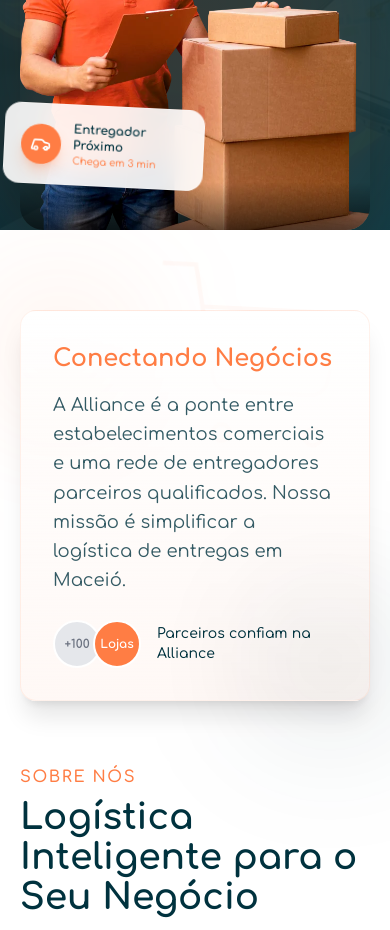
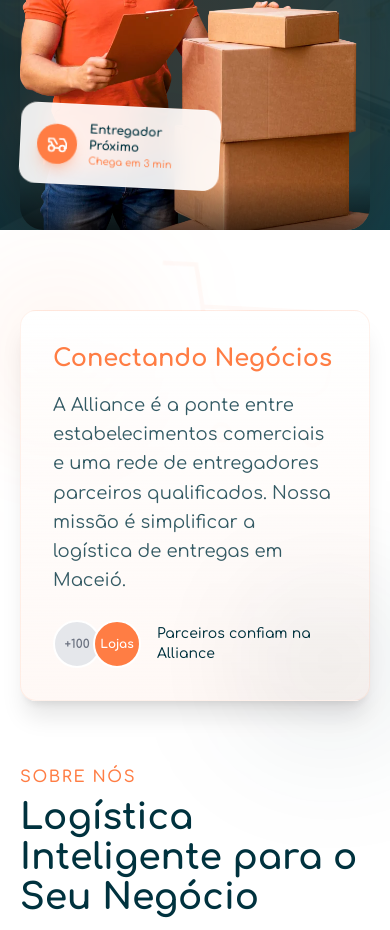
Before and after one commit to criaappoficial/alliance-entregas-website, a React (Vite) app: page / in a window 390 px wide. Shown: the part 900-1830 px from the top of the page. Built offline with nearby package versions, Linux system fonts and the light colour scheme.

Commit message:
alinhamento da animacao maior do hero

```diff
--- a/src/components/Hero.tsx
+++ b/src/components/Hero.tsx
@@ -74,7 +74,7 @@ export const Hero = () => {
             <div className="absolute left-0 right-0 bottom-0 h-24 md:h-28 bg-gradient-to-t from-black/60 via-transparent to-transparent rounded-b-3xl" />
 
             {/* Floating Card 1: Active Delivery */}
-            <div className="absolute bottom-8 -left-4 md:bottom-12 md:-left-12 bg-white/90 backdrop-blur-md border border-white/20 p-4 rounded-2xl shadow-2xl flex items-center gap-3 animate-float max-w-[200px] md:max-w-none transform transition-all hover:scale-105 z-20">
+            <div className="absolute bottom-8 left-0 md:bottom-12 md:-left-12 bg-white/90 backdrop-blur-md border border-white/20 p-4 rounded-2xl shadow-2xl flex items-center gap-3 animate-float max-w-[200px] md:max-w-none transform transition-all hover:scale-105 z-20">
               <div className="w-10 h-10 bg-primary rounded-full flex items-center justify-center text-white shadow-lg shadow-primary/30 shrink-0">
                 <svg
                   width="20"
@@ -86,10 +86,11 @@ export const Hero = () => {
                   strokeLinecap="round"
                   strokeLinejoin="round"
                 >
-                  <path d="M19 17h2c.6 0 1-.4 1-1v-3c0-.9-.7-1.7-1.5-1.9C18.7 10.6 16 10 16 10s-1.3-1.4-2.2-2.3c-.5-.4-1.1-.7-1.8-.7H5c-.6 0-1.1.4-1.4 1l-2.7 9c-.2.6.3 1.3.9 1.3h1.1" />
-                  <circle cx="6" cy="17" r="2" />
-                  <circle cx="18" cy="17" r="2" />
-                  <path d="M15 17h1" />
+                  <circle cx="18.5" cy="17.5" r="3.5" />
+                  <circle cx="5.5" cy="17.5" r="3.5" />
+                  <path d="M15 6h5l3 5v6h-2" />
+                  <path d="M9 17h6" />
+                  <path d="M12 12L8 6H2v4h3l2 5" />
                 </svg>
               </div>
               <div>
```
